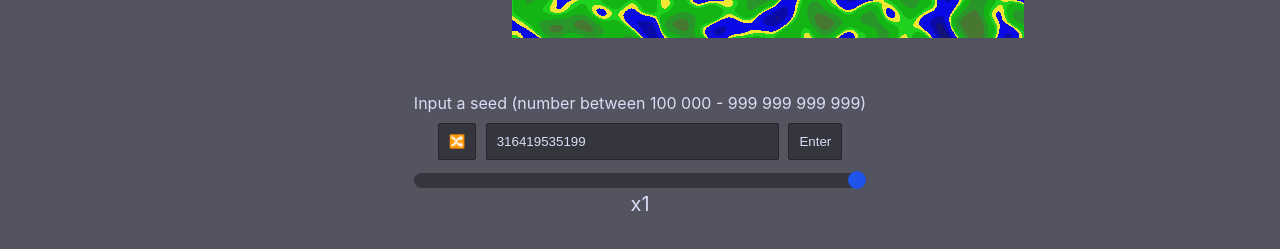
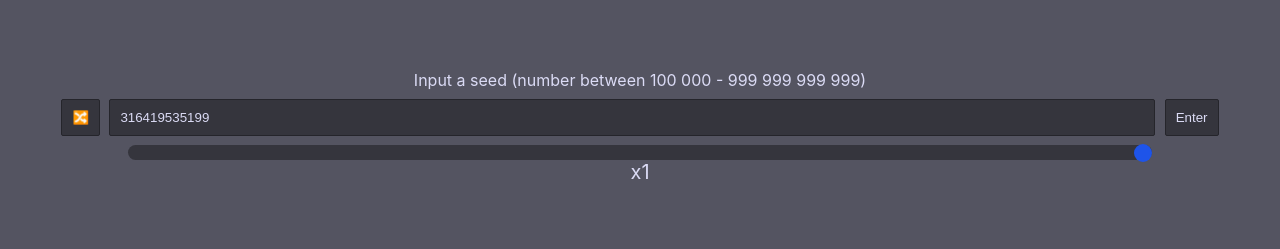
Before and after one commit to Reishi006/perlin-canvas, a React (Create React App) app: page / in a window 1280 px wide. Shown: the part 529-778 px from the top of the page. Built offline with nearby package versions, Linux system fonts and the light colour scheme.

Commit message:
Update App.css
added styles for max-width: 1440px;

```diff
--- a/src/App.css
+++ b/src/App.css
@@ -17,8 +17,6 @@ input:focus {
 
 input[type="range"] {
   height: 15px;
-
-  margin: .3em 0;
 
   border: none;
 
@@ -118,3 +116,32 @@ input[type='range'], input[type='range']::-webkit-slider-thumb {
 
   font-size: 20px;
 }
+
+@media (max-width: 1440px) {
+  .perlin {
+    flex-direction: column;
+  }
+
+  .seed {
+    width: 100%;
+    margin: auto 0;
+    position: sticky;
+    bottom: 0;
+
+    text-align: center;
+
+    background-color: rgb(84, 84, 97);
+  }
+
+  .seed-input, .seed-size {
+    width: 80%;
+  }
+
+  .seed-input {
+    padding: 10px;
+  }
+
+  .seed-size {
+    margin: none;
+  }
+}
```
